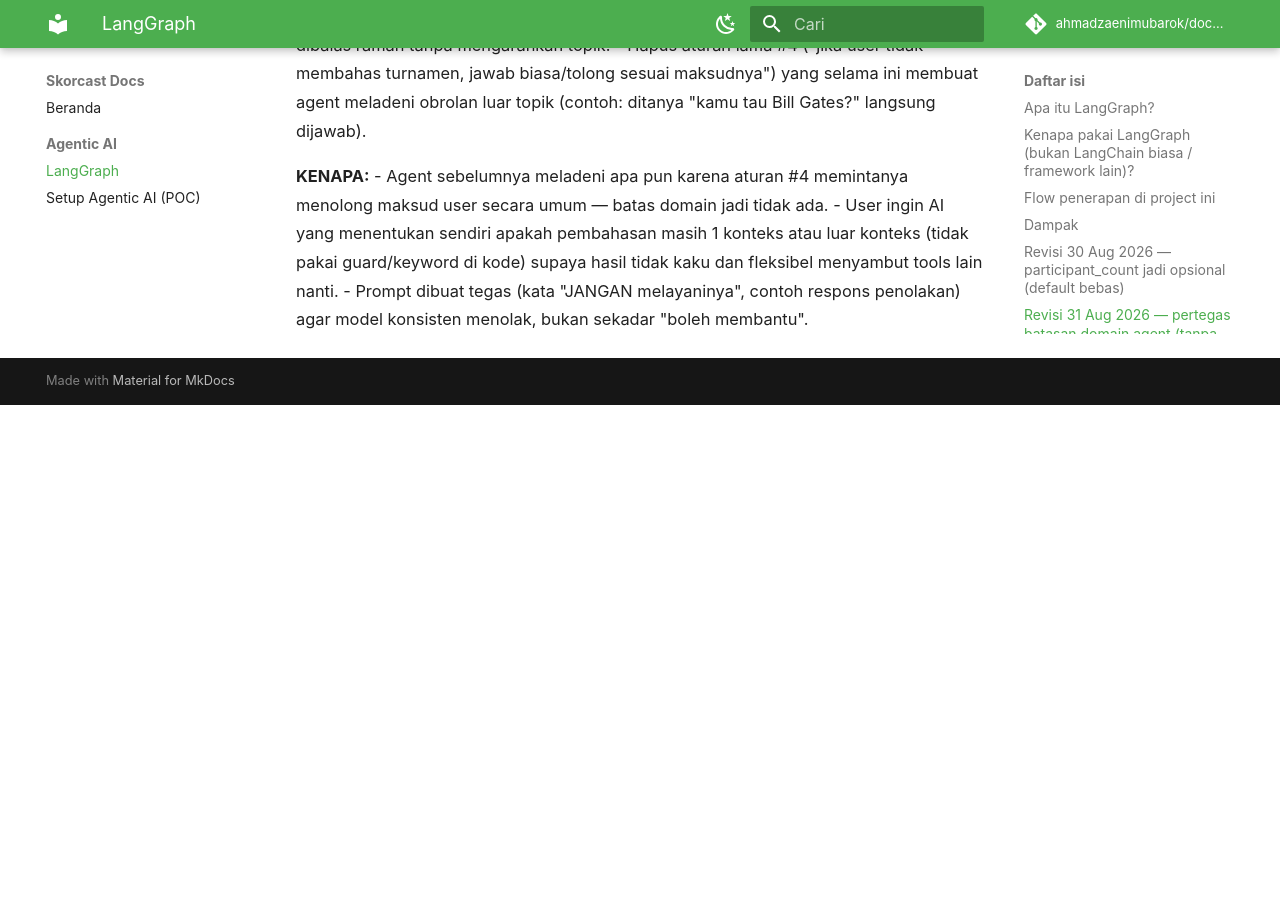
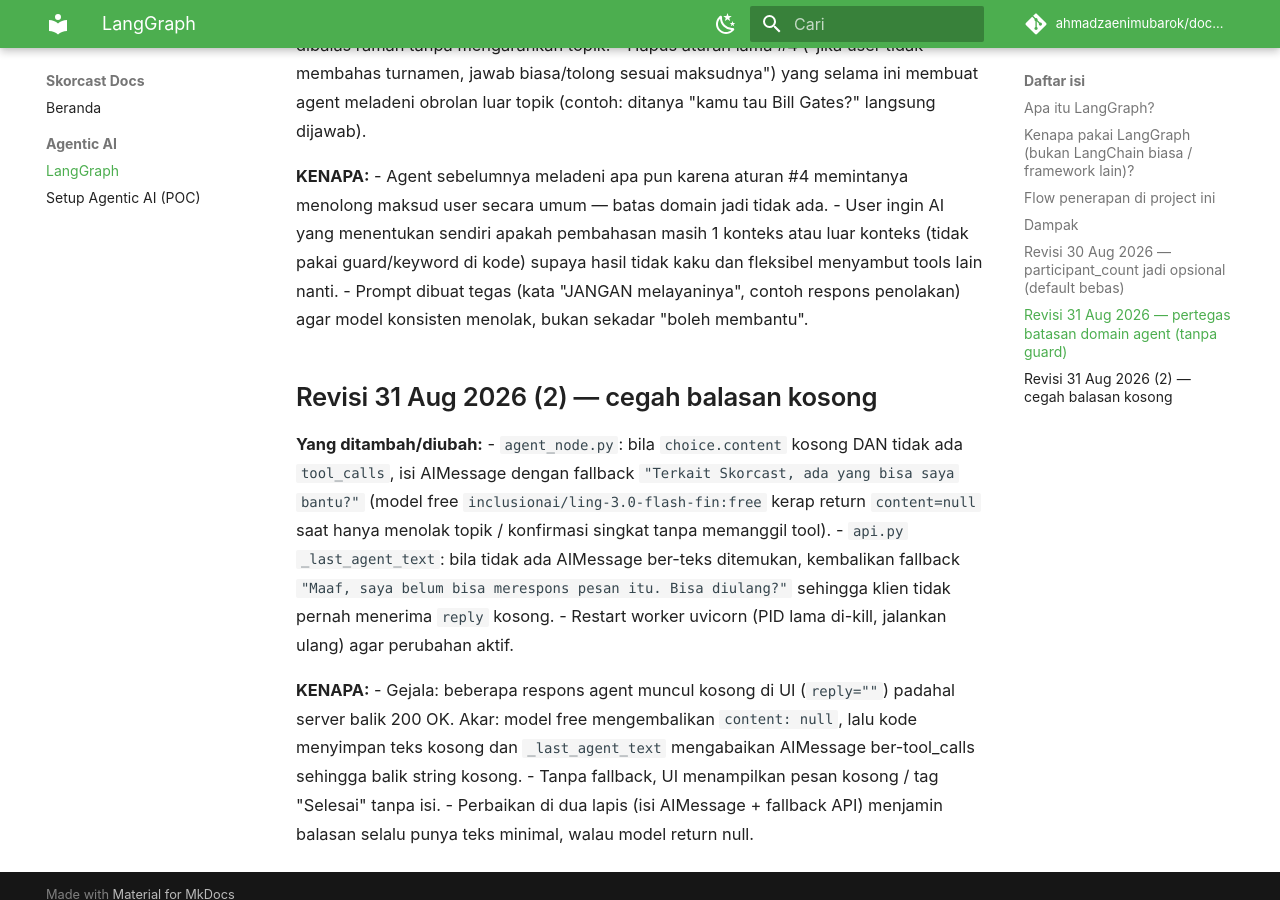
Before and after one commit to ahmadzaenimubarok/docs-skorcast, an MkDocs documentation site: the page built from docs/langgraph.md, in a window 1280 px wide and 900 px high, scrolled down 2737 px. Built offline with MkDocs 1.6.1 and Material for MkDocs 9.7.7, drawn with Linux system fonts in a browser that asks for light colours; comment, search, counter and statistics services are not loaded; before the commit the page ends 3142 px from its top, so only the background shows below that.

Commit message:
sync: langgraph.md perbaikan balasan kosong

```diff
--- a/docs/langgraph.md
+++ b/docs/langgraph.md
@@ -103,3 +103,23 @@ agent resume → eksekusi insert ke Postgres
   fleksibel menyambut tools lain nanti.
 - Prompt dibuat tegas (kata "JANGAN melayaninya", contoh respons penolakan)
   agar model konsisten menolak, bukan sekadar "boleh membantu".
+
+## Revisi 31 Aug 2026 (2) — cegah balasan kosong
+**Yang ditambah/diubah:**
+- `agent_node.py`: bila `choice.content` kosong DAN tidak ada `tool_calls`,
+  isi AIMessage dengan fallback `"Terkait Skorcast, ada yang bisa saya bantu?"`
+  (model free `inclusionai/ling-3.0-flash-fin:free` kerap return `content=null`
+  saat hanya menolak topik / konfirmasi singkat tanpa memanggil tool).
+- `api.py` `_last_agent_text`: bila tidak ada AIMessage ber-teks ditemukan,
+  kembalikan fallback `"Maaf, saya belum bisa merespons pesan itu. Bisa diulang?"`
+  sehingga klien tidak pernah menerima `reply` kosong.
+- Restart worker uvicorn (PID lama di-kill, jalankan ulang) agar perubahan aktif.
+
+**KENAPA:**
+- Gejala: beberapa respons agent muncul kosong di UI (`reply=""`) padahal
+  server balik 200 OK. Akar: model free mengembalikan `content: null`, lalu
+  kode menyimpan teks kosong dan `_last_agent_text` mengabaikan AIMessage
+  ber-tool_calls sehingga balik string kosong.
+- Tanpa fallback, UI menampilkan pesan kosong / tag "Selesai" tanpa isi.
+- Perbaikan di dua lapis (isi AIMessage + fallback API) menjamin balasan
+  selalu punya teks minimal, walau model return null.
```
